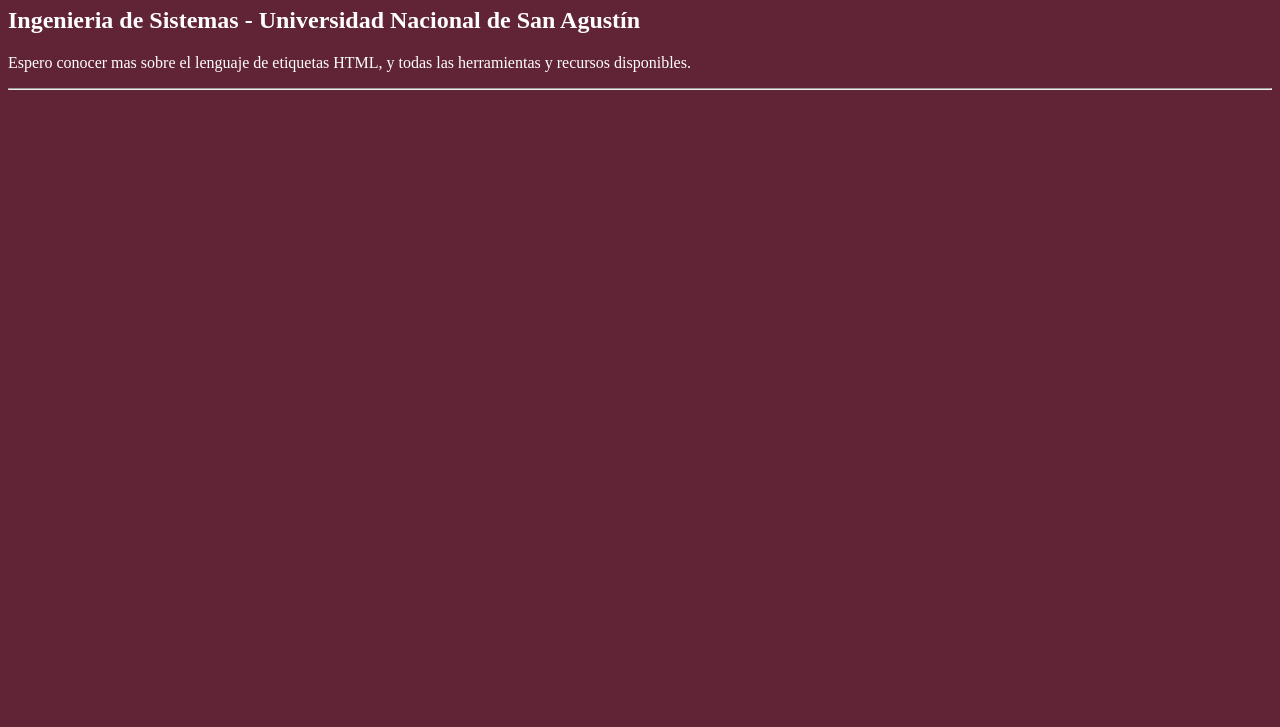
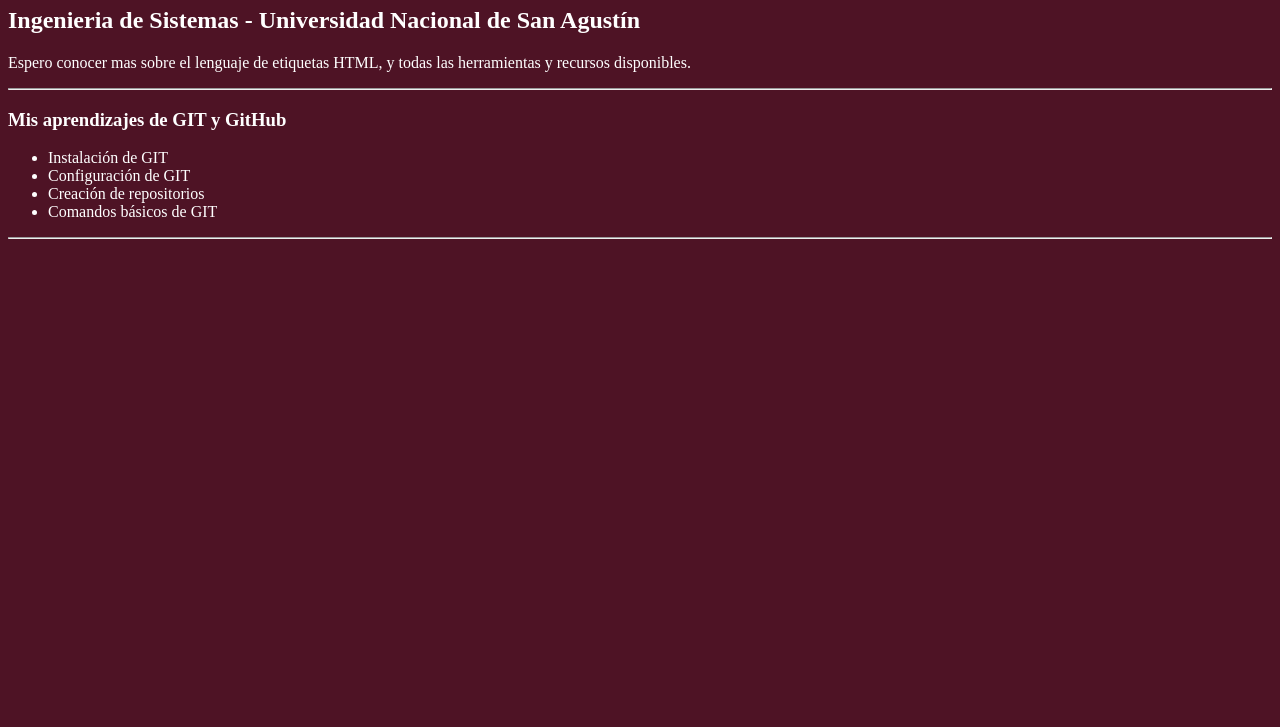
Before and after one commit to NicolasUnsa/IDWebLab, a plain HTML site: page Lab00/index.html in a window 1280 px wide. Shown: the part 73-800 px from the top of the page. Drawn offline with Linux system fonts and the light colour scheme.

Commit message:
Sección Aprendizajes de Git y Github

```diff
--- a/Lab00/estilos.css
+++ b/Lab00/estilos.css
@@ -1,5 +1,5 @@
 body{
-    background-color: rgb(97, 36, 54);
+    background-color: rgb(78, 19, 37);
 }
 h1{
     color: rgb(255, 255, 255);
@@ -11,3 +11,6 @@ h2{
 p{
     color: rgb(255, 255, 255);
 }
+section{
+    color: rgb(255, 255, 255);
+}
--- a/Lab00/index.html
+++ b/Lab00/index.html
@@ -9,5 +9,15 @@
     <h2>Ingenieria de Sistemas - Universidad Nacional de San Agustín</h2>
     <p>Espero conocer mas sobre el lenguaje de etiquetas HTML, y todas las herramientas y recursos disponibles.</p>
     <hr>
+    <section>
+        <h3>Mis aprendizajes de GIT y GitHub</h3>
+        <ul>
+            <li>Instalación de GIT</li>
+            <li>Configuración de GIT</li>
+            <li>Creación de repositorios</li>
+            <li>Comandos básicos de GIT</li>
+        </ul>
+    </section>
+    <hr>
 </body>
 </html>
```
